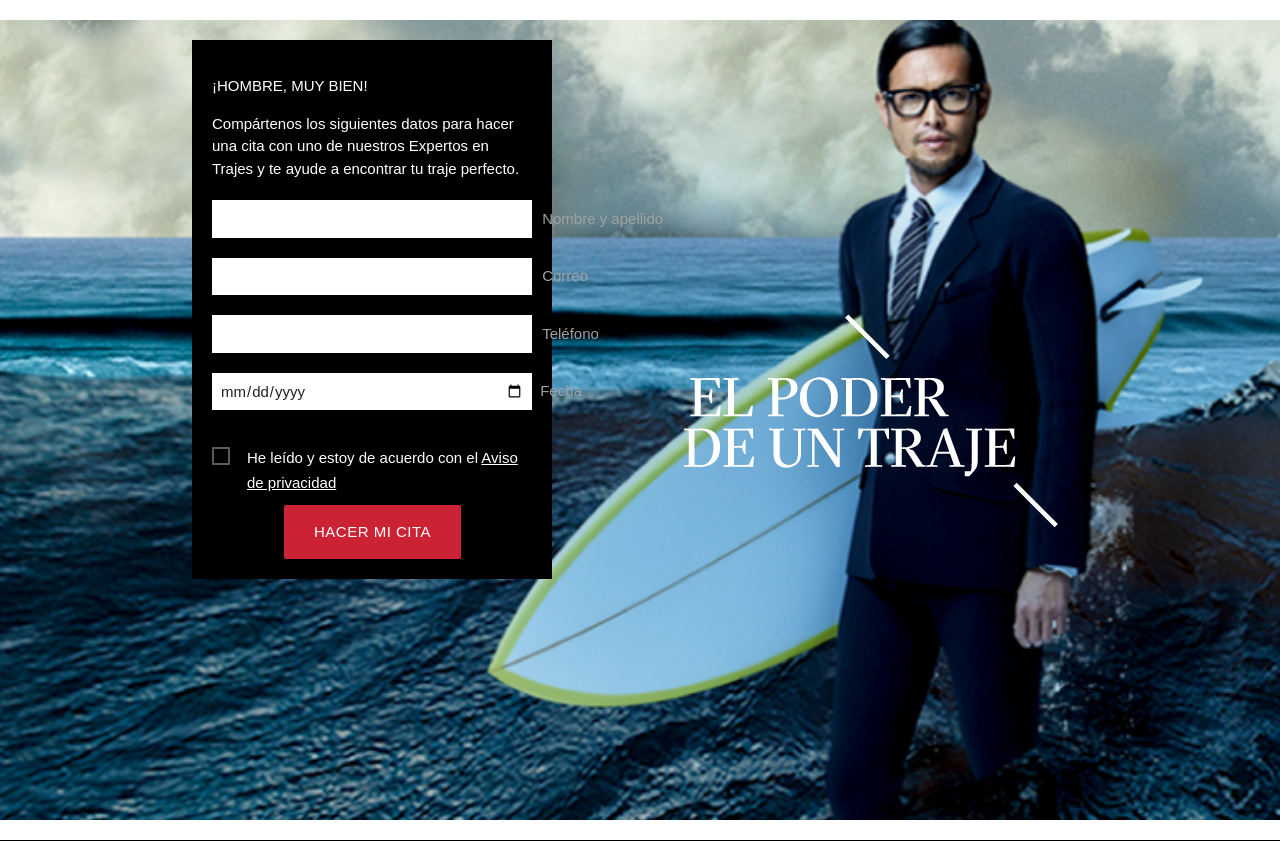
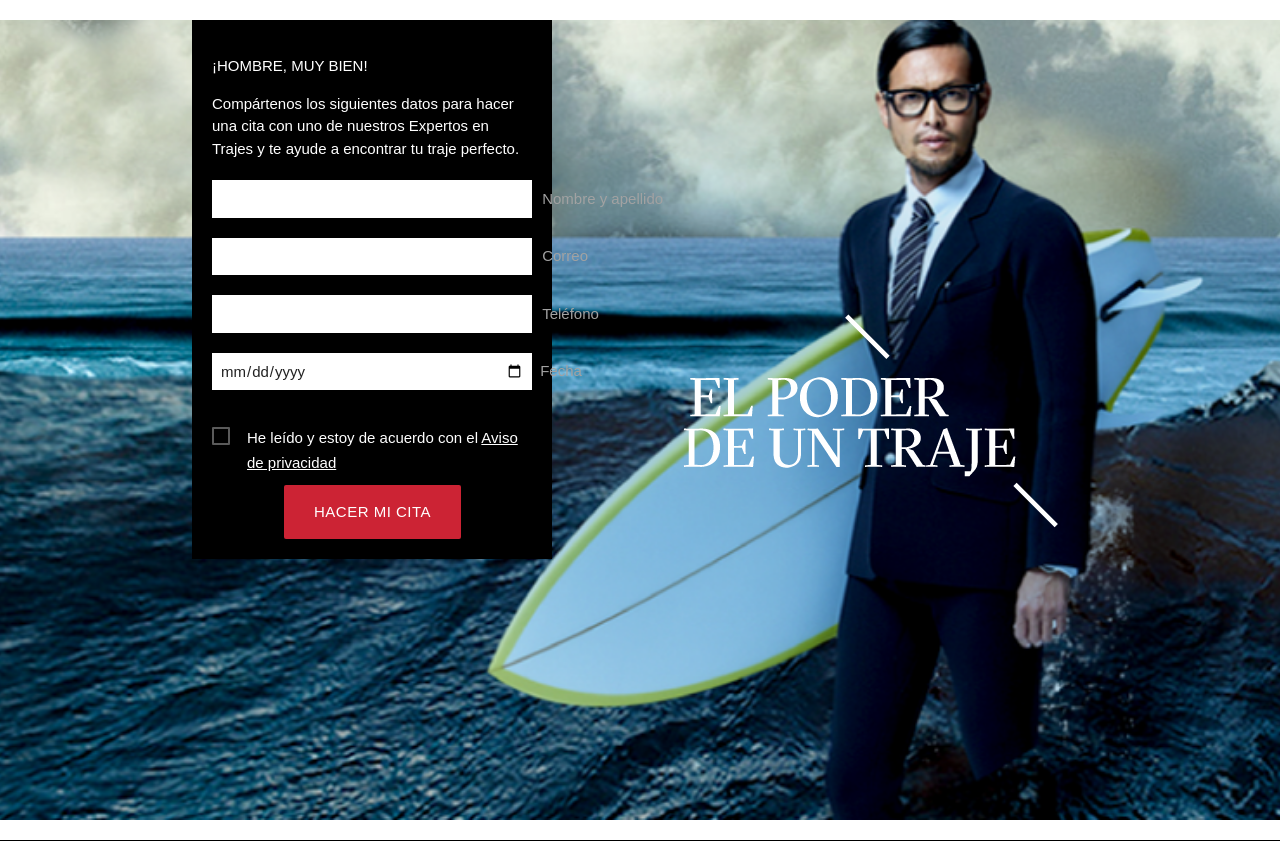
Before and after one commit to pcuervo/vittorio, a WordPress theme: template themes/vittorio/index.php in a window 1280 px wide. Shown: the part 56-897 px from the top of the page. Run offline with PHP 8.4 and a stand-in for WordPress, Linux system fonts and the light colour scheme; the site name, menu and one post (Sample post) are stand-ins, and other content is empty; some libraries are stand-ins or nearby versions.

Commit message:
elimine margin vertical

```diff
--- a/themes/vittorio/index.php
+++ b/themes/vittorio/index.php
@@ -9,7 +9,7 @@
 					<img class="[ img-responsive ][ middle ]" src="<?php echo THEMEPATH; ?>img/el_poder.png" alt="El poder de un traje">
 				</div>
 				<div class="[ col s12 m7 l5 ][ padding ]">
-					<div class="[ bg-dark ][ padding margin-vertical margin-vertical--large-md ]">
+					<div class="[ bg-dark ][ padding margin-vertical--large-md ]">
 						<p class="[ text-uppercase white-text ]">¡hombre, muy bien! </p>
 						<p class="[ white-text ]">Compártenos los siguientes datos para hacer una cita con uno de nuestros Expertos en Trajes y te ayude a encontrar tu traje perfecto.</p>
 
```
